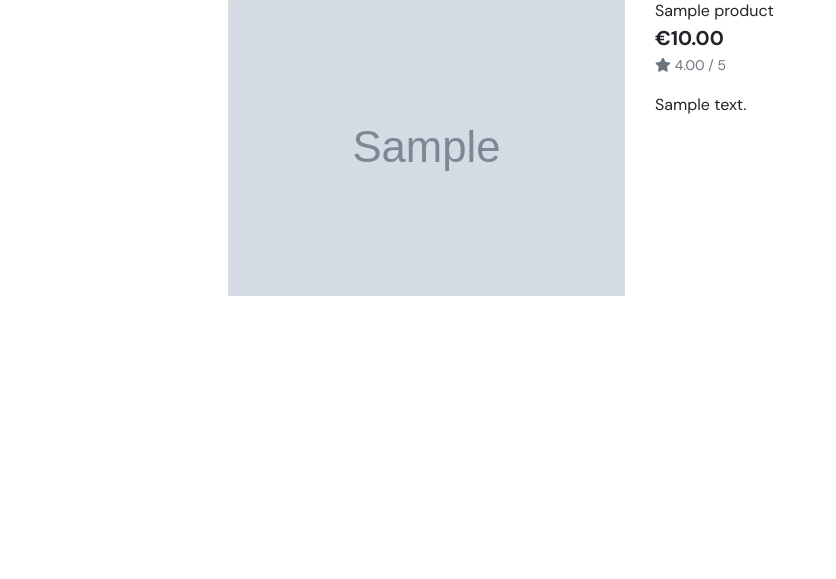
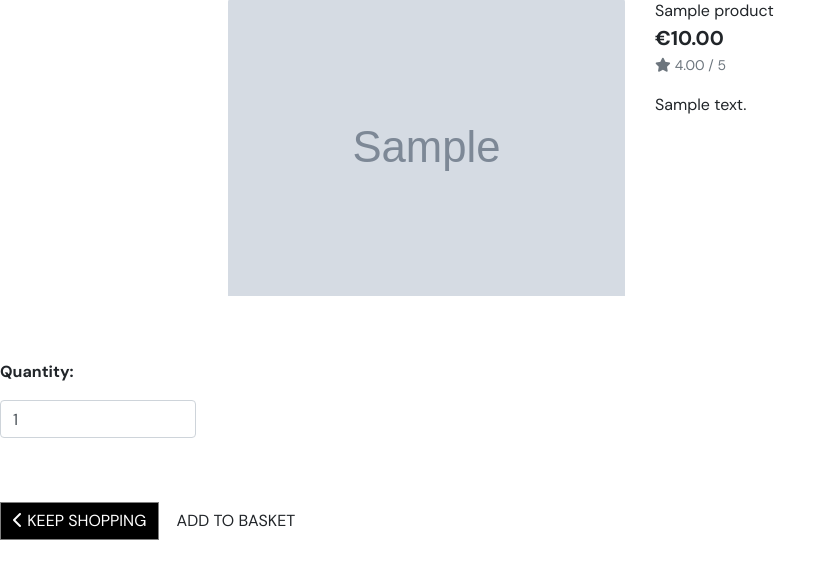
Before and after one commit to LewisMDillon/web-piano-academy, a Django app: page /products/courses/1/ in a window 1280 px wide. Shown: the part 102-681 px from the top of the page, without its empty margins (0-836 px from the left). Run offline with Django 3.2, Linux system fonts and the light colour scheme; tables that the repository leaves empty hold one stand-in row (values such as "Sample post"); grey boxes marked "Sample" are stand-in pictures; some libraries are stand-ins or nearby versions.

Commit message:
Add functionality to add products to basket

```diff
--- a/basket/urls.py
+++ b/basket/urls.py
@@ -2,5 +2,6 @@ from django.urls import path
 from . import views
 
 urlpatterns = [
-    path('', views.view_basket, name='view_basket')
+    path('', views.view_basket, name='view_basket'),
+    path('add/<item_id>/', views.add_to_basket, name='add_to_basket'),
 ]
--- a/products/templates/products/product_detail.html
+++ b/products/templates/products/product_detail.html
@@ -45,6 +45,30 @@
                     <p class="mt-3">{{ product.description }}</p>
                 </div>
             </div>
+            <form class="form" action="{% url 'add_to_basket' product.id %}" method="POST">
+                {% csrf_token %}
+                <div class="form-row">
+                    <div class="col-12">
+                        <p class="mt-3"><strong>Quantity:</strong></p>
+                        <div class="form-group w-50">
+                            <div class="input-group">
+                                <input class="form-control qty_input" type="number" name="quantity" value="1" min="1" max="99" data-item_id="{{ product.id }}" id="id_qty_{{ product.id }}">
+                            </div>
+                        </div>
+                    </div>
+
+                    <div class="col-12">
+                        <a href="{% url 'courses' %}" class="btn black-button rounded-0 mt-5">
+                            <span class="icon">
+                                <i class="fas fa-chevron-left"></i>
+                            </span>
+                            <span class="text-uppercase">Keep Shopping</span>
+                        </a>
+                        <input type="submit" class="btn btn-black rounded-0 text-uppercase mt-5" value="Add to basket">
+                    </div>
+                    <input type="hidden" name="redirect_url" value="{{ request.path }}">
+                </div>
+            </form>
         </div>
     </div>
 {% endblock %}
```
Also changed, not shown: basket/views.py (+17 -1 lines).
